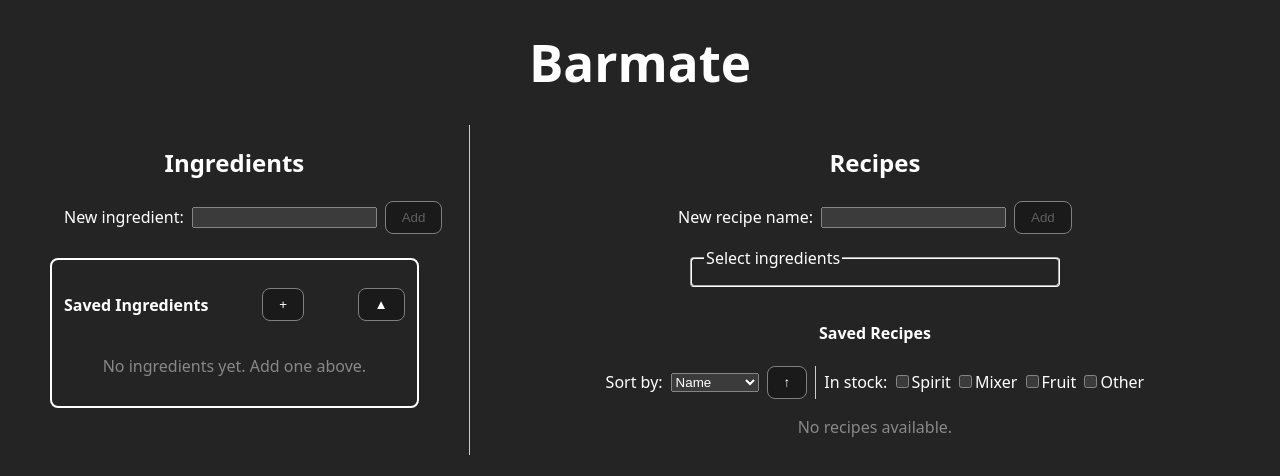
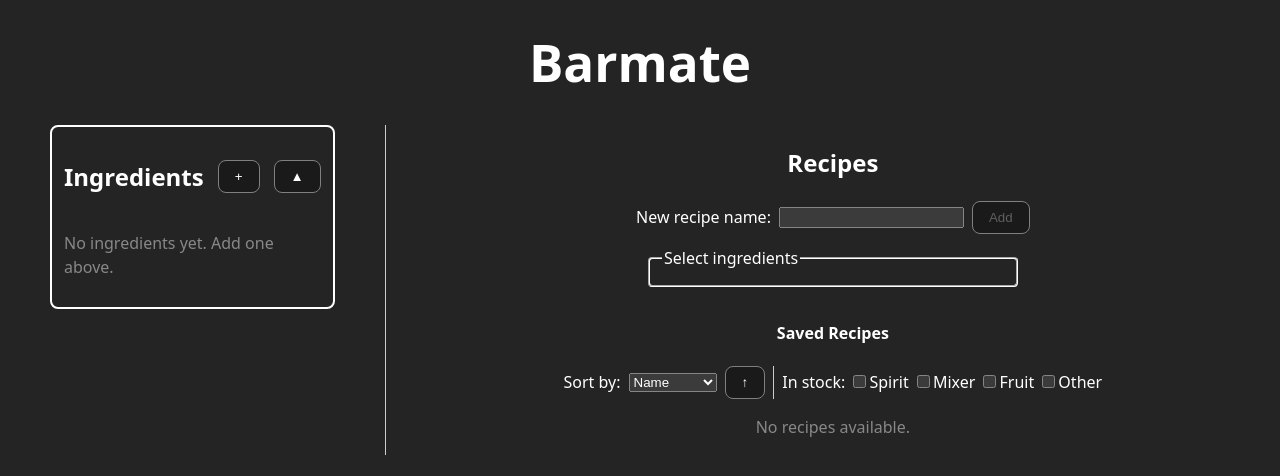
Before and after one commit to ericomoura/barmate, a React (Vite) app in the folder frontend/: page / in a window 1280 px wide. Shown: the top 476 px of the page. Built offline with nearby package versions, Linux system fonts and the light colour scheme.

Commit message:
Removed old ingredient form

```diff
--- a/frontend/src/App.tsx
+++ b/frontend/src/App.tsx
@@ -1,5 +1,4 @@
 import styles from './App.module.css'
-import { IngredientForm } from './features/ingredients/components/IngredientForm'
 import { IngredientList } from './features/ingredients/components/IngredientList'
 import { RecipeForm } from './features/recipes/components/RecipeForm'
 import { RecipeList } from './features/recipes/components/RecipeList'
@@ -29,9 +28,6 @@ function App() {
     }
   }
 
-  function addIngredient(name: string) {
-    setIngredients((prev) => [{ id: crypto.randomUUID(), name, amount: 0, category: 'Other' }, ...prev]);
-  }
   function deleteIngredient(id: string) {
     setIngredients((prev) => prev.filter((i) => i.id !== id));
   }
@@ -66,8 +62,6 @@ function App() {
       <main>
         <div className={styles.layout}>
           <section className={styles.leftCol}>
-            <h2 id="ingredients-heading">Ingredients</h2>
-            <IngredientForm onAdd={addIngredient} />
             <IngredientList
               items={ingredients}
               onDelete={deleteIngredient}
--- a/frontend/src/features/ingredients/components/IngredientForm.module.css
+++ /dev/null
@@ -1,25 +0,0 @@
-.form {
-  margin-bottom: var(--space-7);
-}
-
-.row {
-  display: flex;
-  align-items: center;
-  gap: var(--gap-small);
-}
-
-.label {
-  min-width: fit-content;
-}
-
-/* Mobile */
-@media (max-width: 600px) {
-  .row {
-    flex-wrap: nowrap;
-  }
-
-  .label {
-    min-width: auto;
-    font-size: 0.9rem;
-  }
-}
--- a/frontend/src/features/ingredients/components/IngredientForm.tsx
+++ /dev/null
@@ -1,39 +0,0 @@
-import { useState } from 'react';
-import styles from './IngredientForm.module.css';
-
-interface IngredientFormProps {
-    onAdd: (name: string) => void;
-}
-
-export function IngredientForm({
-    onAdd,
-}: IngredientFormProps) {
-    const [name, setName] = useState<string>('');
-
-    function handleSubmit(e: React.FormEvent<HTMLFormElement>) {
-        e.preventDefault();
-
-        const trimmed = name.trim();
-        if (!trimmed) return;
-        onAdd(trimmed);
-
-        setName('');
-    }
-
-    const canSubmit = name.trim().length > 0;
-
-    return (
-        <form onSubmit={handleSubmit} className={styles.form}>
-            <div className={styles.row}>
-                <label className={styles.label}>New ingredient: </label>
-                <input
-                    id="ingredient-name"
-                    type="text"
-                    value={name}
-                    onChange={e => setName(e.target.value)}
-                />
-                <button type="submit" disabled={!canSubmit}>Add</button>
-            </div>
-        </form>
-    );
-}
--- a/frontend/src/features/ingredients/components/IngredientList.tsx
+++ b/frontend/src/features/ingredients/components/IngredientList.tsx
@@ -20,7 +20,7 @@ export function IngredientList({ items, onDelete, upsertIngredient }: Ingredient
   return (
     <section className={styles.section}>
       <div className={styles.header}>
-        <h4 id="saved-ingredients-heading">Saved Ingredients</h4>
+        <h2 id="saved-ingredients-heading">Ingredients</h2>
         <button onClick={() => setFormIng(DEFAULT_ING_DATA)}>+</button>
         <button onClick={() => setIsCollapsed(!isCollapsed)}> {isCollapsed ? '▼' : '▲'} </button>
       </div>
```
